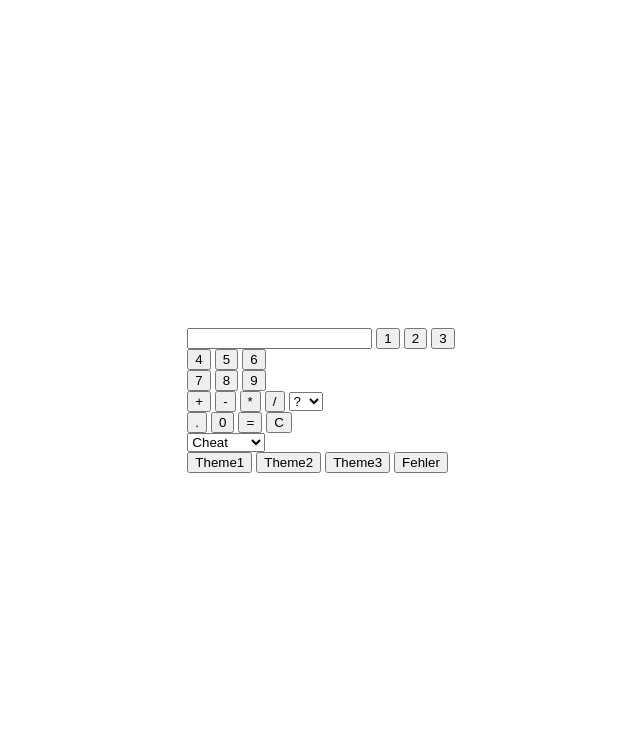
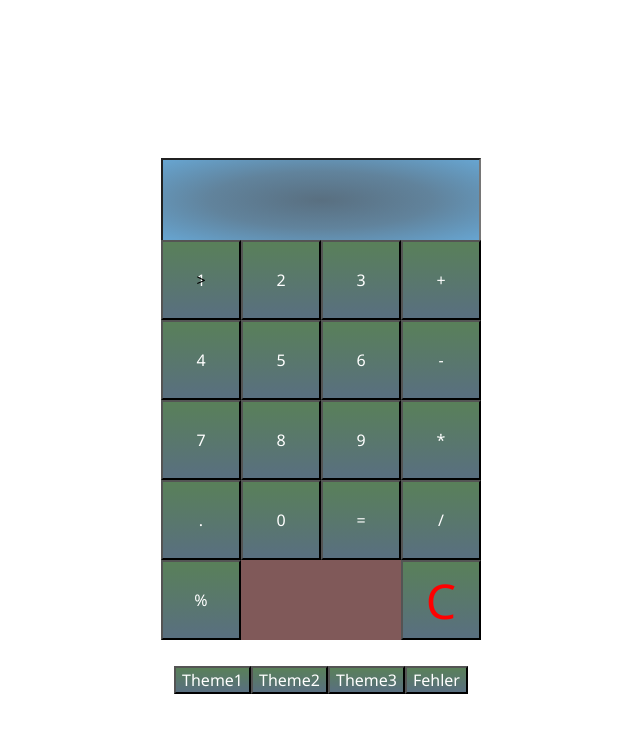
Before and after one commit to SilentCrouwd/Taschenrechner, a plain HTML site: page index.html in a window 1280 px wide. Shown: the whole page, without its empty margins (319-959 px from the left). Drawn offline with Linux system fonts and the light colour scheme.

Commit message:
Refactor calculator layout and improve JavaScript functionality

```diff
--- a/index.html
+++ b/index.html
@@ -1,63 +1,58 @@
-<!DOCTYPE html>
+<!doctype html>
 <html lang="en">
-
   <head>
-    <meta charset="UTF-8">
-    <meta name="viewport" content="width=device-width, initial-scale=1.0">
+    <meta charset="UTF-8" />
+    <meta name="viewport" content="width=device-width, initial-scale=1.0" />
     <title>Document</title>
-    <link rel="stylesheet" href="stylesheet.css">
+    <link rel="stylesheet" href="stylesheet.css" />
   </head>
 
   <body>
     <div id="taschenrechner" class="taschenrechner">
-        <input type="text" id="display">
-        <button id="1" onclick="appendToDisplay('1')">1</button>
-        <button id="2" onclick="appendToDisplay('2')">2</button>
-        <button id="3" onclick="appendToDisplay('3')">3</button><br>
-        <button id="4" onclick="appendToDisplay('4')">4</button>
-        <button id="5" onclick="appendToDisplay('5')">5</button>
-        <button id="6" onclick="appendToDisplay('6')">6</button><br>
-        <button id="7" onclick="appendToDisplay('7')">7</button>
-        <button id="8" onclick="appendToDisplay('8')">8</button>
-        <button id="9" onclick="appendToDisplay('9')">9</button><br>
-        <div class="operators">
-            <button class="operator" onclick="appendToDisplay('+')">+</button>
-            <button class="operator" onclick="appendToDisplay('-')">-</button>
-            <button class="operator" onclick="appendToDisplay('*')">*</button>
-            <button class="operator" onclick="appendToDisplay('/')">/</button>
-            <select id="operator" class="operator">
-                <option id="null" value='?'>?</option>
-                <option id="prozent" value='%'>%</option>
+      <input type="text" id="display" />
+      <div class="num-grid">
+        <button class="num-btn" id="one">1</button>
+        <button class="num-btn" id="two">2</button>
+        <button class="num-btn" id="three">3</button>
+        <button class="num-btn" id="foure">4</button>
+        <button class="num-btn" id="five">5</button>
+        <button class="num-btn" id="siix">6</button>
+        <button class="num-btn" id="seven">7</button>
+        <button class="num-btn" id="aight">8</button>
+        <button class="num-btn" id="nine">9</button>
+        <button class="num-btn" id="point">.</button>
+        <button class="num-btn" id="null">0</button>
 
+        <button class="num-btn" id="equal" >=</button>
+      </div>
+      <div class="zeichen-grid">
+        <button class="num-btn btn-plus">+</button>
+        <button class="num-btn btn-minus">-</button>
+        <button class="num-btn btn-mal">*</button>
+        <button class="num-btn btn-geteilt">/</button>
+      </div>
+      <button class="num-btn prozent" id="prozent">%</button>>
+      <button class="num-btn clear" id="clear" value="C">C</button>
 
-            </select>
-        </div>
-        <button id="." onclick="appendToDisplay('.')">.</button>
-        <button id="0" onclick="appendToDisplay('0')">0</button>
-
-        <button id="=" onclick="summery()">=</button>
-        <button id="clear" onclick="clearDisplay()">C</button>
-
-
-
-    <div class="cheat">
-        <select name="cheating" id="cheating">
-            <option id="ausgangswert" value="Cheat">Cheat</option>
+      <!-- <select name="cheating" id="cheating">
+        <option id="ausgangswert" value="cheat">Formel</option>
         <option id="rechteck" value="rechteck">Rechteck</option>
         <option id="kreis" value="kreis">Kreis</option>
         <option id="quadrat" value="quadrat">Quadrat</option>
-        </select>
-    </div>
-    <div class="backgroundchange">
-        <button onclick="backgroundchange('1')" id="backgoundOne">Theme1</button>
+      </select> -->
+      <div class="theme-grid">
+        <button onclick="backgroundchange('1')" id="backgoundOne">
+          Theme1
+        </button>
         <button onclick="backgroundchange('2')" id="backgounTwo">Theme2</button>
-        <button onclick="backgroundchange('3')" id="backgoundThree">Theme3</button>
-        <button onclick="backgroundchange('4')" id="backgoundThree">Fehler</button>
-
-
+        <button onclick="backgroundchange('3')" id="backgoundThree">
+          Theme3
+        </button>
+        <button onclick="backgroundchange('4')" id="backgoundThree">
+          Fehler
+        </button>
       </div>
     </div>
     <script src="script.js"></script>
   </body>
-
 </html>
--- a/script.js
+++ b/script.js
@@ -1,93 +1,28 @@
+const numbtn = document.querySelectorAll(".num-btn");
+const display = document.getElementById("display");
 
-const display = document.getElementById('display');
-const contextMenue = document.getElementById('operator');
-const contextAuswahl = document.getElementById('operator');
-const cheatAuswahl = document.getElementById('cheating')
-const cheatMenue = document.getElementById('cheating')
-function appendToDisplay(input) {
+numbtn.forEach((element, index) => {
+  // console.log(index+1)
+  element.addEventListener("click", () => {
+    if (index <= 8) {
+      appendToDislay(index + 1);
+        } else if (element.textContent === "0") {
+      appendToDislay("0");
+        } else if (element.textContent === "C") {
+      display.value='';
+        }else if (element.textContent==='='){
+            display.value=eval(display.value)
 
-    display.value += input;
+        } else if (element.textContent === '%'){
+            display.value=eval(display.value);
+        display.value=display.value/100;
+            }
+        else {
+      appendToDislay(element.textContent);
+    }
+  });
+});
+
+function appendToDislay(e) {
+  display.value = display.value + e;
 }
-
-function clearDisplay() {
-    display.value = "";
-}
-
-function summery() {
-    try {
-        display.value = eval(display.value);
-    }
-    catch (error) {
-        display.value = 'fehler';
-    }
-}
-contextMenue.addEventListener('change', function () {
-    const choosed = contextAuswahl.value;
-
-
-
-    if (choosed === '%') {
-        try {
-            // Erst das aktuelle Ergebnis ausrechnen, dann durch 100 teilen
-            let currentVal = eval(display.value);
-            display.value = currentVal / 100;
-        } catch (e) {
-            display.value = 'Fehler';
-        }
-    }
-    else if (choosed === '?') {
-        display.value = display.value;
-    }
-    else {
-        display.value = 'Fehler';
-
-    }
-});
-cheatMenue.addEventListener('change', function () {
-    const cheatChoosed = cheatAuswahl.value;
-
-    if (cheatChoosed === 'rechteck') {
-
-        display.value = 'u=2xa+2xb';
-    }
-    else if (cheatChoosed === 'kreis') {
-        display.value = 'd=2xr';
-    }
-    else if (cheatChoosed === 'quadrat') {
-        display.value = 'u=4xa';
-    }
-    else {
-        display.value = '';
-    }
-
-});
-function backgroundchange(input) {
-    let chossedImg = input;
-
-    const meinContainer = document.getElementById('taschenrechner');
-    if (chossedImg === '1') {
-        meinContainer.style.backgroundImage = "url('img/winter.jpg')";
-        meinContainer.style.backgroundSize = 'cover';
-              meinContainer.style.backgroundPosition = 'center';
-              meinContainer.style.backgroundRepeat = 'no-repeat';
-    }
-    else if (chossedImg === '2') {
-        meinContainer.style.backgroundImage = "url('img/mounton.jpg')";
-          meinContainer.style.backgroundSize = 'cover';
-          meinContainer.style.backgroundPosition = 'center';
-          meinContainer.style.backgroundRepeat = 'no-repeat';
-    }
-    else if (chossedImg === '3') {
-        meinContainer.style.backgroundImage = "url('img/stone.jpg')";
-          meinContainer.style.backgroundSize = 'cover';
-          meinContainer.style.backgroundPosition = 'center';
-          meinContainer.style.backgroundRepeat = 'no-repeat';
-    }
-    else {
-
-        alert('Fehler Standart wird hergestellt ');
-        meinContainer.style.backgroundImage = "url('img/dragon.jpg')";
-
-
-    }
-}
--- a/stylesheet.css
+++ b/stylesheet.css
@@ -1,12 +1,14 @@
+* {
+  font-family: "Segoe UI", Tahoma, Geneva, Verdana, sans-serif;
+  font-size: 16px;
+}
 :root {
   --headcolor: #805959;
   --secondcolor: #598059;
   --tertiercolor: #596f80;
   --bgcolor: #ccae8f;
   --textcolor: #ffffff;
-  --boxschadow: -webkit-box-shadow: 10px 10px 6px 0px rgba(128, 89, 89, 0.75);
-  -moz-box-shadow: 10px 10px 6px 0px rgba(128, 89, 89, 0.75);
-  box-shadow: 10px 10px 6px 0px rgba(128, 89, 89, 0.75);
+  --box-shadow: 0 10px 30px -10px rgba(60, 40, 30, 0.3);
 }
 
 body {
@@ -16,4 +18,103 @@ body {
   align-items: center;
   padding: 0;
   margin: 0;
+  position: relative;
 }
+/*
+div grössen und allgemeines Layouting */
+.taschenrechner {
+  display: grid;
+  grid-template-columns: repeat(4, 5em);
+  grid-template-rows: repeat(7, 5em);
+  background-color: var(--headcolor);
+  /* box-shadow: var(--box-shadow); */
+  width: 20em;
+  height: 30em;
+  position: relative;
+  justify-items: center;
+  align-items: center;
+}
+
+button {
+  background-image: linear-gradient(
+    to bottom,
+    var(--secondcolor),
+    var(--tertiercolor)
+  );
+  /* box-shadow: var(--box-shadow); */
+  color: var(--textcolor);
+}
+.cheat > select,
+.operator {
+  background-color: var(--secondcolor);
+  color: var(--textcolor);
+}
+#display {
+  color: var(--textcolor);
+  background-image: radial-gradient(#596f80, #61839c, #67a5d1);
+}
+
+/* Fine tuning der buttons etc  */
+
+.num-btn {
+  width: 5em;
+  height: 5em;
+}
+input {
+    font-size: 2em;
+    text-align: center;
+  width: 99%;
+  height: 99%;
+  padding: 0;
+  margin: 0;
+}
+.operator {
+  width: 5em;
+  height: 5em;
+}
+
+/* Grid Positionierung */
+#display {
+  grid-column: 1/5;
+}
+.num-grid {
+  grid-row: 3/5;
+  grid-column: 1/4;
+  display: inline-flex;
+  justify-content: space-evenly;
+  flex-wrap: wrap;
+  align-items: center;
+}
+.prozent {
+  grid-area: 6/1;
+}
+.zeichen-grid {
+  grid-row: 2/6;
+  grid-column: 4;
+  display: inline-flex;
+  flex-wrap: wrap;
+  overflow: hidden;
+  align-items: center;
+  justify-content: space-evenly;
+  flex-direction: column;
+}
+.clear {
+  width: 100%;
+  height: 100%;
+  font-size: 3em;
+  display: flex;
+  justify-content: center;
+  align-items: center;
+  text-align: center;
+  color: red;
+  grid-area: 6/4;
+}
+.theme-grid {
+  grid-row: 7;
+  grid-column: 1/5;
+
+  display: inline-flex;
+  flex-wrap: nowrap;
+  align-items: center;
+  justify-content: center;
+}
```
Lines whose indentation alone changed are shown as unchanged.
